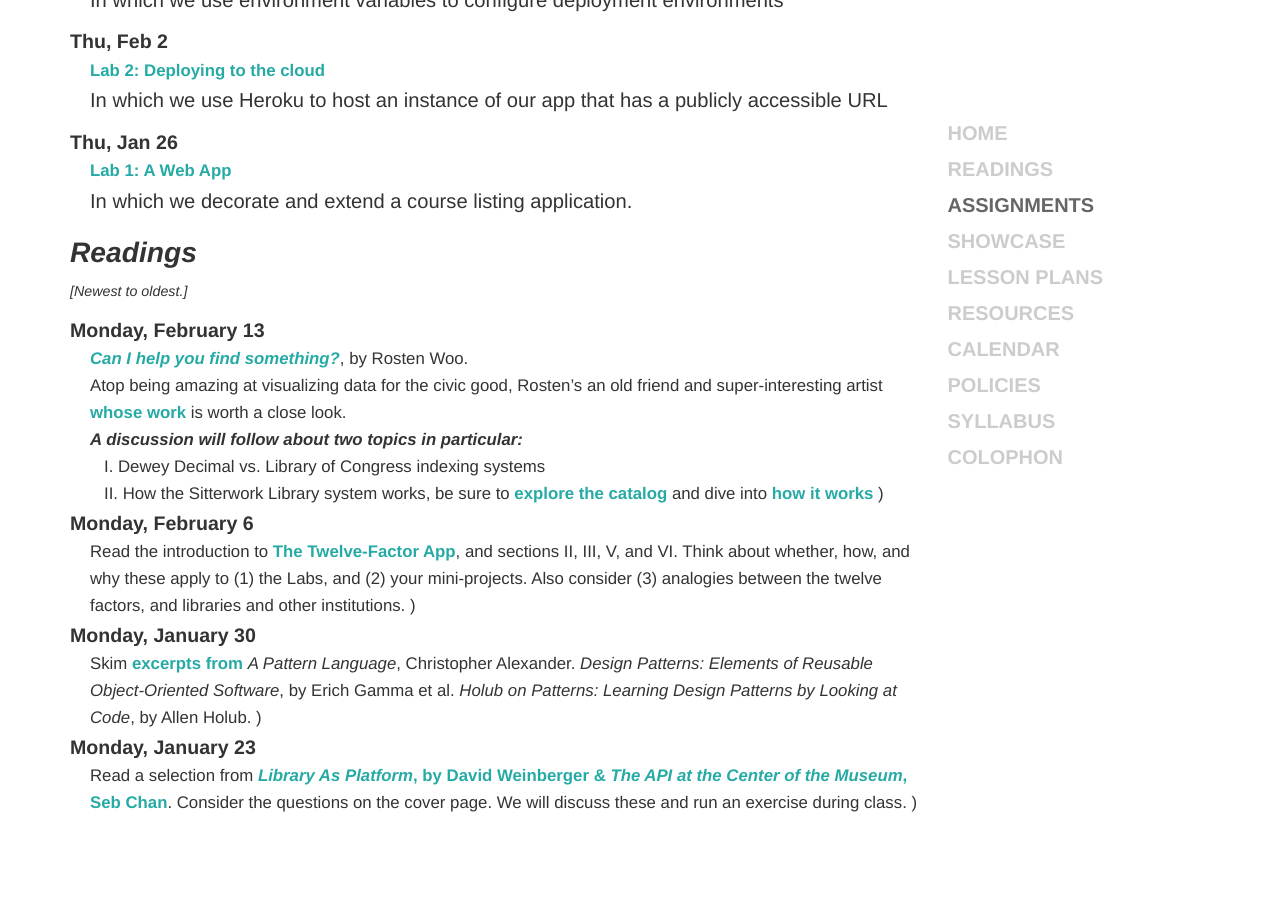
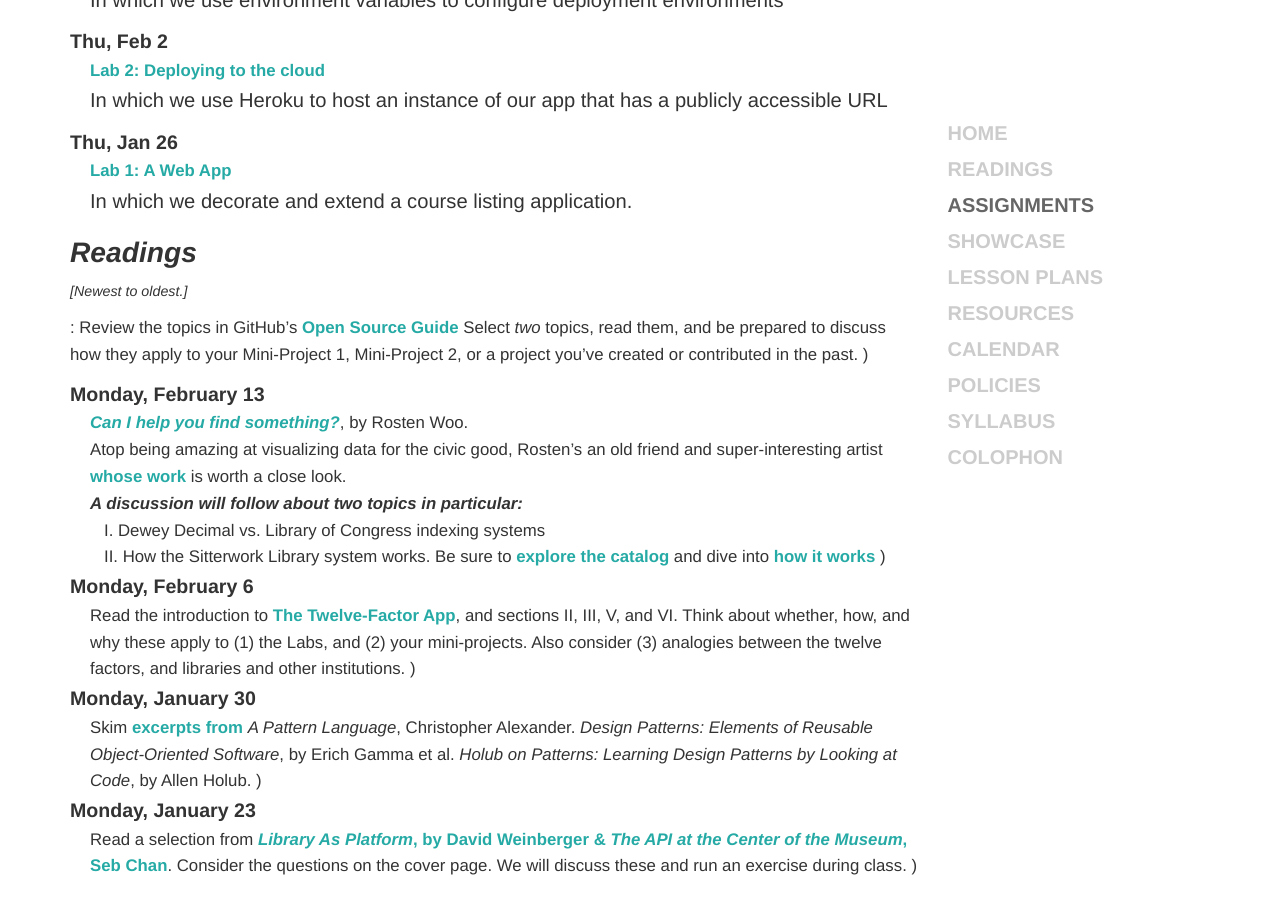
Before and after one commit to osteele/hackingthelibrary.org, a Jekyll site: the page built from _pages/assignments.md, in a window 1280 px wide and 900 px high, scrolled down 698 px. Built offline with Jekyll 4.4.1, drawn with Linux system fonts in a browser that asks for light colours; before the commit the page ends 1535 px from its top, so only the background shows below that.

Commit message:
next reading

```diff
--- a/_data/readings.yml
+++ b/_data/readings.yml
@@ -29,5 +29,13 @@ can_I_help_you_find_something:
     Atop being amazing at visualizing data for the civic good, Rosten's an old friend and super-interesting artist [whose work](http://www.rostenwoo.biz/) is worth a close look.<br>
     <b>_A discussion will follow about two topics in particular:_</b><br>
     &nbsp; &nbsp;I. Dewey Decimal vs. Library of Congress indexing systems <br>
-    &nbsp; &nbsp;II. How the Sitterwork Library system works, be sure to [explore the catalog](http://www.sitterwerk-katalog.ch/controller/public/show_book.php?gm=661114) and dive into [how it works](http://www.sitterwerk.ch/en/art-library/dynamic-order.html)
+    &nbsp; &nbsp;II. How the Sitterwork Library system works. Be sure to [explore the catalog](http://www.sitterwerk-katalog.ch/controller/public/show_book.php?gm=661114) and dive into [how it works](http://www.sitterwerk.ch/en/art-library/dynamic-order.html)
   due: 2017-02-13
+
+opensource_guide:
+  preamble: Review the topics in
+  reading: >
+    GitHub's [Open Source Guide](https://opensource.guide)
+  assignment: >
+    Select *two* topics, read them, and be prepared to discuss how they apply to your Mini-Project 1, Mini-Project 2,
+    or a project you've created or contributed in the past.
```
Also changed, not shown: _pages/home.md (+6 -1 lines).
